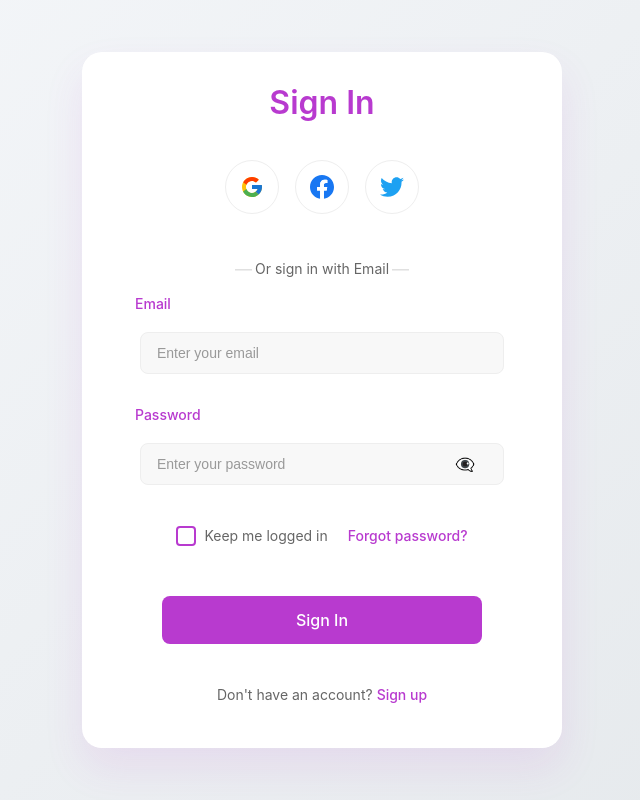
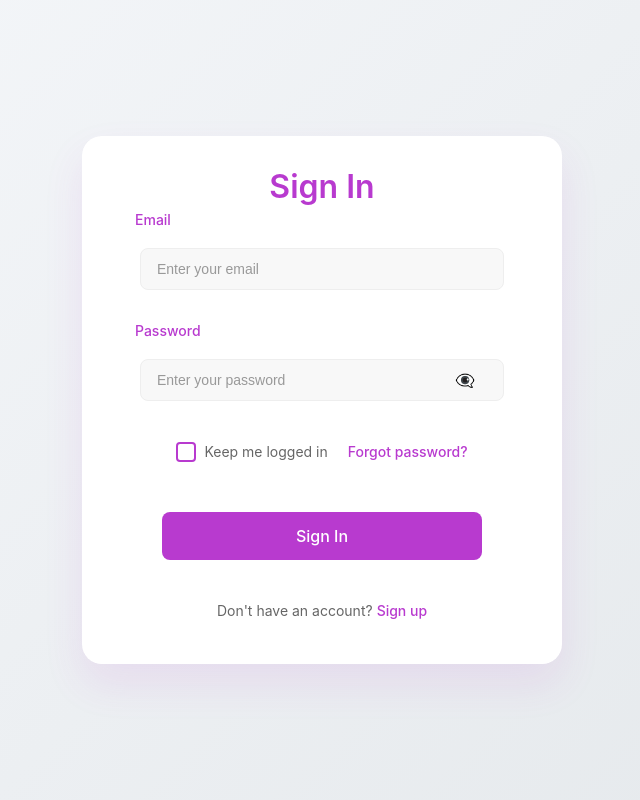
Before and after one commit to omar-ahmed2/desktop-real-time-chat-pp, a React (Vite) app in the folder desktop-real-time-chat-app/: page / in a window 1280 px wide. Shown: the whole page, without its empty margins (318-958 px from the left). Built offline with nearby package versions, Linux system fonts and the light colour scheme.

Commit message:
feat: update SignIn and SignUp components by enhancing UI and removing social login options ( Social Links and the divider )

```diff
--- a/desktop-real-time-chat-app/src/components/login/signup/SignIn/SignIn.css
+++ b/desktop-real-time-chat-app/src/components/login/signup/SignIn/SignIn.css
@@ -25,72 +25,10 @@
   color: #b83acf;
   text-align: center;
   margin: 0;
-  margin-bottom: 10px;
+  margin-bottom: 15px;
 }
 
-.social-buttons {
-  display: flex;
-  gap: 16px;
-  justify-content: center;
-  margin-top: 10px;
-}
 
-.social-button {
-  width: 54px;
-  height: 54px;
-  border-radius: 50%;
-  border: 1px solid #eee;
-  background: white;
-  display: flex;
-  align-items: center;
-  justify-content: center;
-  cursor: pointer;
-  transition: all 0.3s ease;
-  padding: 0;
-}
-
-.social-button:hover {
-  transform: translateY(-2px);
-  box-shadow: 0 5px 15px rgba(0, 0, 0, 0.1);
-  border-color: #b83acf;
-}
-
-.social-button svg {
-  width: 24px;
-  height: 24px;
-}
-
-.social-button.google:hover {
-  border-color: #4285f4;
-}
-
-.social-button.facebook:hover {
-  border-color: #1877f2;
-}
-
-.social-button.twitter:hover {
-  border-color: #1da1f2;
-}
-
-.divider {
-  display: flex;
-  align-items: center;
-  text-align: center;
-  color: #666;
-  font-size: 14px;
-  margin: 20px 0;
-}
-
-.divider::before,
-.divider::after {
-  content: '';
-  flex: 1;
-  border-bottom: 1px solid #eee;
-}
-
-.divider span {
-  padding: 0 10px;
-}
 
 .form-container {
   display: flex;
--- a/desktop-real-time-chat-app/src/components/login/signup/SignIn/SignIn.jsx
+++ b/desktop-real-time-chat-app/src/components/login/signup/SignIn/SignIn.jsx
@@ -17,31 +17,9 @@ const SignIn = () => {
       <div className="card">
         <h1 className="signin-title">Sign In</h1>
 
-        <div className="social-buttons">
-          <button type="button" className="social-button google">
-            <svg width="24" height="24" viewBox="0 0 24 24" fill="none" xmlns="http://www.w3.org/2000/svg">
-              <path d="M21.8055 10.0415H21V10H12V14H17.6515C16.827 16.3285 14.6115 18 12 18C8.6865 18 6 15.3135 6 12C6 8.6865 8.6865 6 12 6C13.5295 6 14.921 6.577 15.9805 7.5195L18.809 4.691C17.023 3.0265 14.634 2 12 2C6.4775 2 2 6.4775 2 12C2 17.5225 6.4775 22 12 22C17.5225 22 22 17.5225 22 12C22 11.3295 21.931 10.675 21.8055 10.0415Z" fill="#FFC107"/>
-              <path d="M3.15302 7.3455L6.43852 9.755C7.32752 7.554 9.48052 6 12 6C13.5295 6 14.921 6.577 15.9805 7.5195L18.809 4.691C17.023 3.0265 14.634 2 12 2C8.15902 2 4.82802 4.1685 3.15302 7.3455Z" fill="#FF3D00"/>
-              <path d="M12 22C14.583 22 16.93 21.0115 18.7045 19.404L15.6095 16.785C14.5717 17.5742 13.3037 18.0011 12 18C9.39897 18 7.19047 16.3415 6.35847 14.027L3.09747 16.5395C4.75247 19.778 8.11347 22 12 22Z" fill="#4CAF50"/>
-              <path d="M21.8055 10.0415H21V10H12V14H17.6515C17.2571 15.1082 16.5467 16.0766 15.608 16.7855L15.6095 16.785L18.7045 19.404C18.4855 19.6025 22 17 22 12C22 11.3295 21.931 10.675 21.8055 10.0415Z" fill="#1976D2"/>
-            </svg>
-          </button>
-          <button type="button" className="social-button facebook">
-            <svg width="24" height="24" viewBox="0 0 24 24" fill="none" xmlns="http://www.w3.org/2000/svg">
-              <path d="M24 12C24 5.37258 18.6274 0 12 0C5.37258 0 0 5.37258 0 12C0 17.9895 4.3882 22.954 10.125 23.8542V15.4688H7.07812V12H10.125V9.35625C10.125 6.34875 11.9166 4.6875 14.6576 4.6875C15.9701 4.6875 17.3438 4.92188 17.3438 4.92188V7.875H15.8306C14.34 7.875 13.875 8.80008 13.875 9.75V12H17.2031L16.6711 15.4688H13.875V23.8542C19.6118 22.954 24 17.9895 24 12Z" fill="#1877F2"/>
-              <path d="M16.6711 15.4688L17.2031 12H13.875V9.75C13.875 8.80102 14.34 7.875 15.8306 7.875H17.3438V4.92188C17.3438 4.92188 15.9701 4.6875 14.6576 4.6875C11.9166 4.6875 10.125 6.34875 10.125 9.35625V12H7.07812V15.4688H10.125V23.8542C11.3674 24.0486 12.6326 24.0486 13.875 23.8542V15.4688H16.6711Z" fill="white"/>
-            </svg>
-          </button>
-          <button type="button" className="social-button twitter">
-            <svg width="24" height="24" viewBox="0 0 24 24" fill="none" xmlns="http://www.w3.org/2000/svg">
-              <path d="M21.533 7.11175C21.5482 7.32494 21.5482 7.53817 21.5482 7.75136C21.5482 14.2539 16.599 21.7463 7.55283 21.7463C4.76714 21.7463 2.17776 20.9391 0 19.5382C0.395973 19.5838 0.776626 19.599 1.18781 19.599C3.48728 19.599 5.60407 18.8223 7.29444 17.4975C5.13199 17.4518 3.31979 16.0356 2.69542 14.0864C3 14.132 3.30455 14.1625 3.62432 14.1625C4.06612 14.1625 4.50793 14.1016 4.91912 13.9949C2.66499 13.5378 0.974582 11.5582 0.974582 9.1807V9.11987C1.62956 9.48474 2.39087 9.71312 3.19791 9.74371C1.87304 8.84692 1.00685 7.34005 1.00685 5.63461C1.00685 4.70723 1.25047 3.85572 1.67706 3.11473C4.09655 6.0766 7.73622 8.0714 11.8172 8.28456C11.7411 7.91973 11.6954 7.53972 11.6954 7.15967C11.6954 4.48401 13.8578 2.30615 16.5838 2.30615C18.0087 2.30615 19.2979 2.91543 20.2095 3.9125C21.3313 3.70441 22.4075 3.28785 23.3647 2.70915C23 3.86601 22.2081 4.70726 21.1776 5.24671C22.1777 5.13945 23.1474 4.86093 24.0284 4.4596C23.3648 5.31611 22.5138 6.07666 21.533 6.71047V7.11175Z" fill="#1DA1F2"/>
-            </svg>
-          </button>
-        </div>
 
-        <div className="divider">
-          <span>Or sign in with Email</span>
-        </div>
+
+
 
         <form className="form-container" onSubmit={handleSubmit}>
           <div className="input-group">
--- a/desktop-real-time-chat-app/src/components/login/signup/SignUp/SignUp.css
+++ b/desktop-real-time-chat-app/src/components/login/signup/SignUp/SignUp.css
@@ -27,42 +27,8 @@
   text-align: center;
   color: #b83acf;
   font-size: 28px;
-  margin-bottom: 24px;
+  margin-bottom: 30px;
   animation: fadeIn 0.5s ease-out forwards;
-}
-
-.divider {
-  text-align: center;
-  margin: 24px 0;
-  position: relative;
-  animation: fadeIn 0.5s ease-out forwards;
-  opacity: 0;
-  animation-delay: 0.2s;
-}
-
-.divider::before,
-.divider::after {
-  content: '';
-  position: absolute;
-  top: 50%;
-  width: calc(50% - 70px);
-  height: 1px;
-  background-color: #e0e0e0;
-}
-
-.divider::before {
-  left: 0;
-}
-
-.divider::after {
-  right: 0;
-}
-
-.divider span {
-  background: white;
-  padding: 0 20px;
-  color: #666;
-  font-size: 14px;
 }
 
 .form-container {
--- a/desktop-real-time-chat-app/src/components/login/signup/SignUp/SignUp.jsx
+++ b/desktop-real-time-chat-app/src/components/login/signup/SignUp/SignUp.jsx
@@ -12,10 +12,8 @@ const SignUp = () => {
     <div className="signup-container">
       <div className="card">
         <h1 className="signup-title">Sign Up</h1>
-        <SocialLinks />
-        <div className="divider">
-          <span>Or sign up with Email</span>
-        </div>
+
+
         <form className="form-container">
           <div className="name-row">
             <TextInput
```
Also changed, not shown: 1 other file (tests, documents, lock files or other folders).
